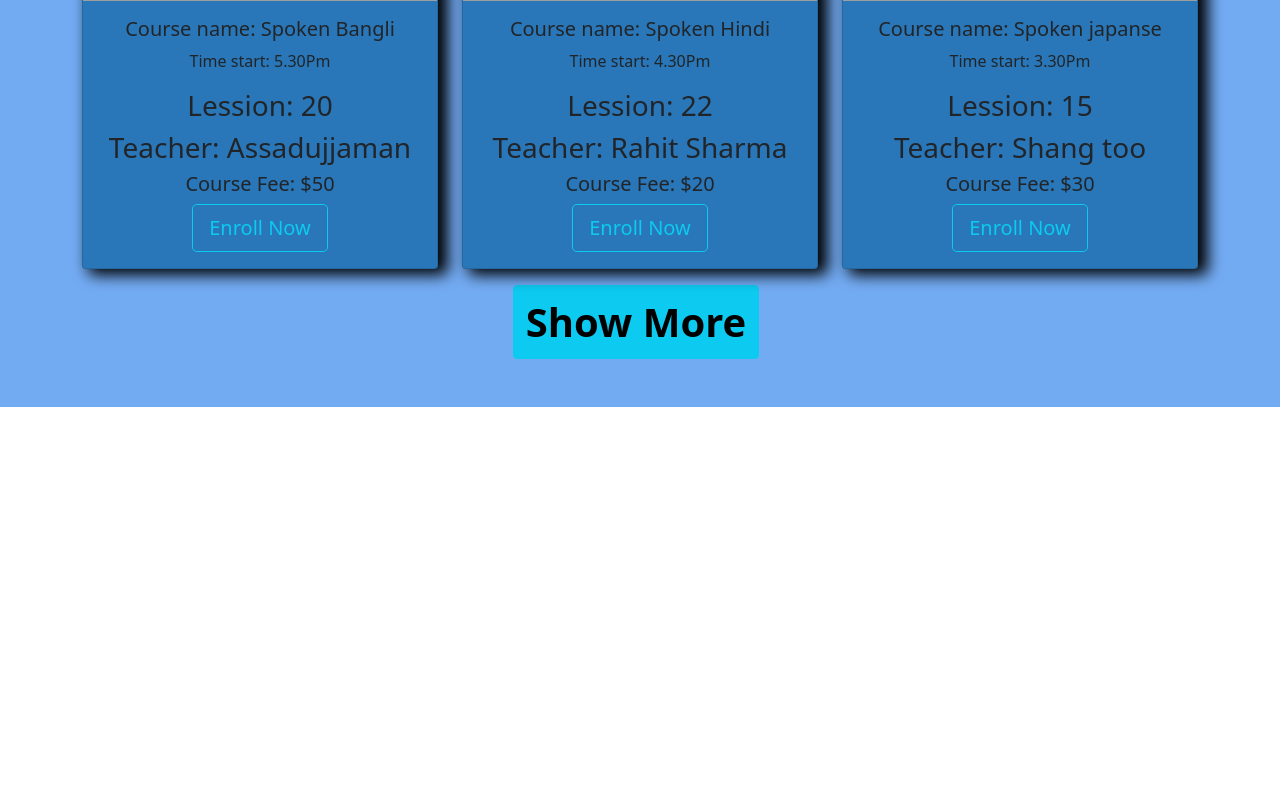
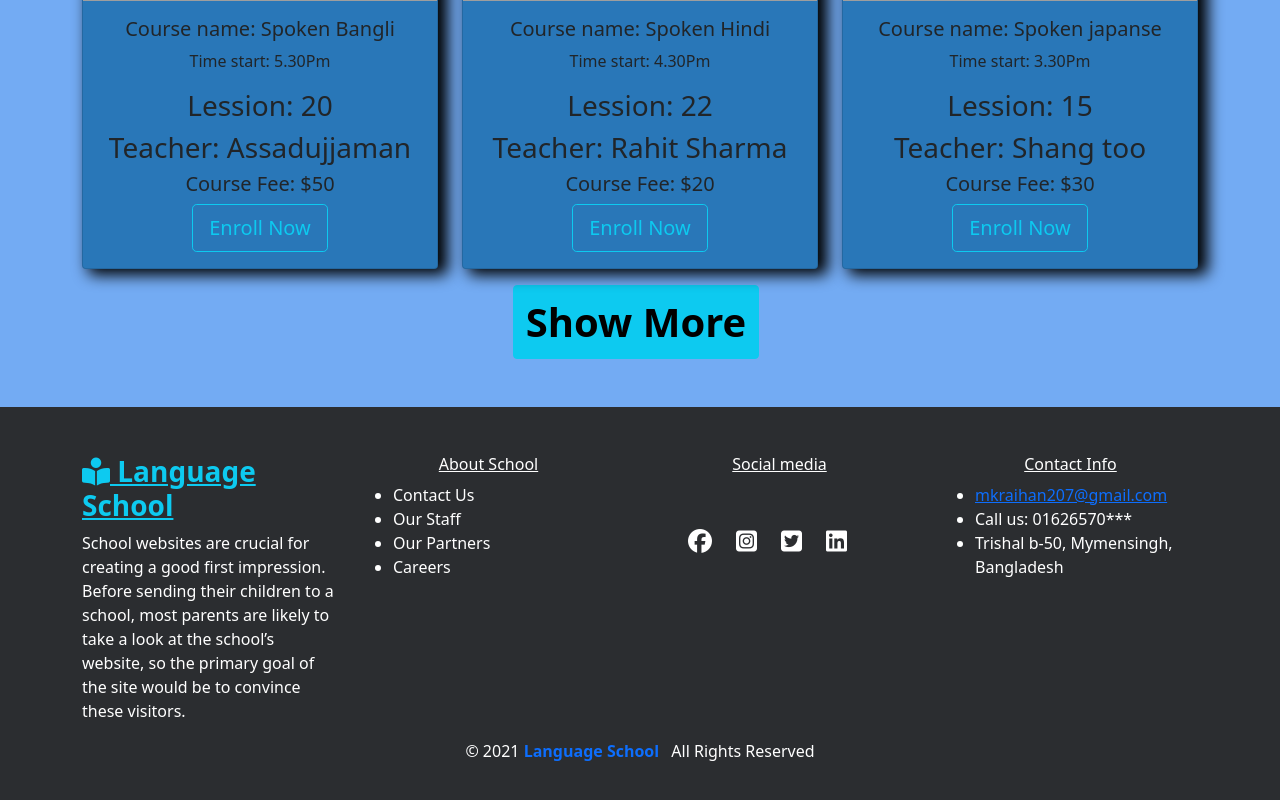
Before and after one commit to AK-Raihan/language-school-service-load, a React (Create React App) app: page / in a window 1280 px wide. Shown: the part 1680-2480 px from the top of the page. Before the commit the page ends 2135 px from the top, so only its background shows below. Built offline with nearby package versions, Linux system fonts and the light colour scheme; grey boxes are pictures that could not be loaded.

Commit message:
footer cnange

```diff
--- a/src/components/Footer/Footer.css
+++ b/src/components/Footer/Footer.css
@@ -1,11 +1,6 @@
 .footer-container{
-    background: rgb(26, 125, 253);
+    background: rgb(43, 45, 48);
     padding: 40px 0;
-    font-size: 20px;
-    position: fixed;
-    height: 50px;
-    bottom: 0px;
-    left: 0px;
-    right: 0px;
-    margin-bottom: 0px;
+    color: #fff;
+
 }
--- a/src/components/Footer/Footer.js
+++ b/src/components/Footer/Footer.js
@@ -1,10 +1,50 @@
 import React from 'react';
+import { Col, Container, Row, Table } from 'react-bootstrap';
+import { NavLink } from 'react-router-dom';
 import './Footer.css'
 
 const Footer = () => {
     return (
-        <div className="footer-container footer">
-            <p className="">All reserved by Koushik Raihan</p>
+        <div className="footer-container pt-5 mt-0">
+            <Container>
+                <Row>
+                    <Col xs className="text-start">
+                    <h6 className="text-decoration-underline fs-3 fw-bold text-info"> <span><i className="fas fa-book-reader "></i></span>  Language School</h6>
+                    <p>School websites are crucial for creating a good first impression. Before sending their children to a school, most parents are likely to take a look at the school’s website, so the primary goal of the site would be to convince these visitors.</p>
+                    </Col>
+                    <Col xs={{ order: 12 }}>
+                        <h6 className="text-decoration-underline">About School</h6>
+                        <ul className="text-start">
+                            <li>Contact Us</li>
+                            <li>Our Staff</li>
+                            <li>Our Partners</li>
+                            <li>Careers</li>
+                        </ul>
+                    </Col>
+                    <Col xs={{ order: 1 }}>
+                        <h6 className="text-decoration-underline">Social media</h6>
+                        <ul className="text-start d-flex justify-content-center list-unstyled m-5">
+                            <li className="me-4 fs-4"><span className=""><i class="fab fa-facebook"></i></span></li>
+                            <li className="me-4 fs-4"><span><i class="fab fa-instagram-square"></i></span></li>
+                            <li className="me-4 fs-4"><span><i class="fab fa-twitter-square"></i></span></li>
+                            <li className="me-4 fs-4"><span><i class="fab fa-linkedin"></i></span></li>
+                        </ul>
+                    </Col>
+                    <Col xs={{ order: 1 }}>
+                        <h6 className="text-decoration-underline">Contact Info</h6>
+                        <ul className="text-start">
+                            <li> <a href="/"> mkraihan207@gmail.com</a></li>
+                            <li>Call us: 01626570***</li>
+                            <li>Trishal b-50, Mymensingh, Bangladesh</li>
+
+                        </ul>
+
+                    </Col>
+                </Row>
+                <div>
+                    <p>© 2021 <NavLink  className="me-2 text-decoration-none fw-bolder" to="/home"> Language School</NavLink> All Rights Reserved</p>
+                </div>
+            </Container>
         </div>
     );
 };
--- a/src/components/ServiceDemus/ServiceDemus.js
+++ b/src/components/ServiceDemus/ServiceDemus.js
@@ -11,7 +11,7 @@ const ServiceDemus = () => {
         .then(data=>setDemuCourse(data))
     },[])
     return (
-        <div className="service-container py-5 mb-5">
+        <div className="service-container py-5">
             <div className="container ">
             <h1 className="mb-5 mt-1">Our services is here...</h1>
             <Row xs={1} md={3} className="g-4 text-center">
--- a/src/components/Services/Services.js
+++ b/src/components/Services/Services.js
@@ -13,7 +13,7 @@ const Services = () => {
         .then(data=>setCourses(data))
     },[])
     return (
-        <div className="service-container py-5 mb-5">
+        <div className="service-container py-5">
             <div className="container pt-4">
             <h1 className="mb-5 mt-1">Our services is here</h1>
             <Row xs={1} md={3} className="g-4">
```
